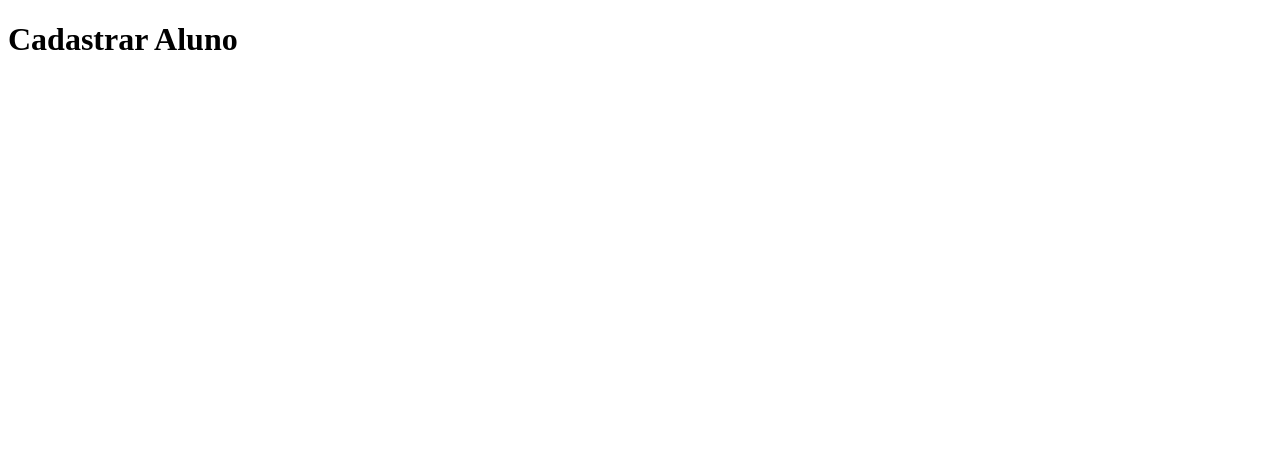
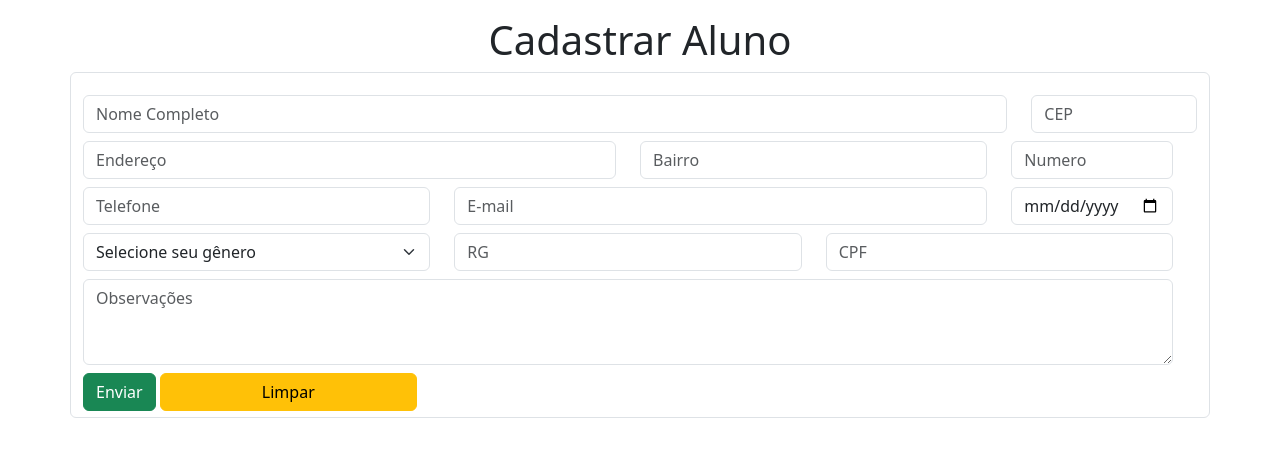
Before and after one commit to bernardo-rafa/primeiro_git_FATEC, a plain HTML site: page cadastrarAluno.html in a window 1280 px wide. Drawn offline with nearby package versions, Linux system fonts and the light colour scheme.

Commit message:
Funcionalidade Formulario

```diff
--- a/cadastrarAluno.html
+++ b/cadastrarAluno.html
@@ -1,11 +1,87 @@
-<!DOCTYPE html>
+<!doctype html>
 <html lang="pt-br">
+
 <head>
-    <meta charset="UTF-8">
-    <meta name="viewport" content="width=device-width, initial-scale=1.0">
+    <meta charset="UTF-8" />
+    <meta name="viewport" content="width=device-width, initial-scale=1.0" />
     <title>Aluno</title>
+    <link href="https://cdn.jsdelivr.net/npm/bootstrap@5.3.8/dist/css/bootstrap.min.css" rel="stylesheet"
+        integrity="sha384-sRIl4kxILFvY47J16cr9ZwB07vP4J8+LH7qKQnuqkuIAvNWLzeN8tE5YBujZqJLB" crossorigin="anonymous" />
+    <script src="https://cdn.jsdelivr.net/npm/bootstrap@5.3.8/dist/js/bootstrap.bundle.min.js"
+        integrity="sha384-FKyoEForCGlyvwx9Hj09JcYn3nv7wiPVlz7YYwJrWVcXK/BmnVDxM+D2scQbITxI"
+        crossorigin="anonymous"></script>
 </head>
+
 <body>
-    <h1> Cadastrar Aluno</h1>
+    <div class=" container-fluid">
+        <div class="container">
+            <h1 class="text-center mt-3">Cadastrar Aluno</h1>
+
+            <div class="row ">
+                <form action="#" class="form-control">
+                    <div class="row mt-3">
+                        <div class="col-10">
+                            <input type="text" class="form-control" placeholder="Nome Completo" aria-label=" " />
+                        </div>
+                        <div class="col-2">
+                            <input type="text" class="form-control" placeholder="CEP" aria-label="CEP" />
+                        </div>
+
+                        <div class="row mt-2">
+                            <div class="col-6">
+                                <input type="text" class="form-control" placeholder="Endereço" aria-label="Endereço" />
+                            </div>
+                            <div class="col-4">
+                                <input type="text" class="form-control" placeholder="Bairro" aria-label="Bairro" />
+                            </div>
+                            <div class="col-2">
+                                <input type="text" class="form-control" placeholder="Numero" aria-label="Numero" />
+                            </div>
+                        </div>
+
+                        <div class="row mt-2">
+                            <div class="col-4">
+                                <input type="text" class="form-control" placeholder="Telefone" aria-label="Telefone" />
+                            </div>
+                            <div class="col-6">
+                                <input type="text" class="form-control" placeholder="E-mail" aria-label="E-mail" />
+                            </div>
+                            <div class="col-2">
+                                <input type="date" class="form-control" placeholder="Data de Nascimento" aria-label="Data de Nascimento"/>
+                            </div>
+                        </div>
+
+                        <div class="row mt-2">
+                            <div class="col-4">
+                                <select class="form-select" arial label="Default">
+                                    <option selected>Selecione seu gênero</option>
+                                    <option>Feminino</option>
+                                    <option>Masculino</option>
+                                </select>
+                            </div>
+                            <div class="col-4">
+                                <input type="text" class="form-control" placeholder="RG" aria-label="RG" />
+                            </div>
+                            <div class="col-4">
+                                <input type="text" class="form-control" placeholder="CPF" aria-label="CPF" />
+                            </div>
+                        </div>
+
+                        <div class="row mt-2">
+                            <div class="col-12">
+                                <textarea class="form-control" rows="3" placeholder="Observações"></textarea>
+                            </div>
+                        </div>
+                        <div class="row mt-2">
+                          <div class="col-12">
+                            <input type="submit" class="btn btn-success" value="Enviar">
+                            <input type=" reset" class="btn btn-warning" value="Limpar">
+                          </div>
+                        </div>
+                </form>
+            </div>
+        </div>
+    </div>
 </body>
+
 </html>
```
